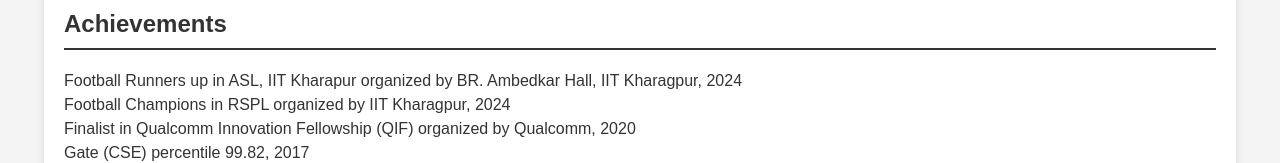
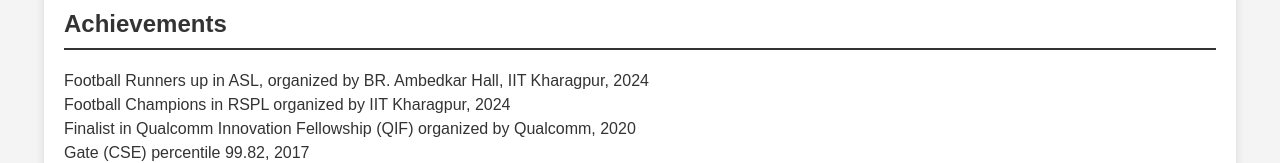
Before and after one commit to sumantasunny/sumantasunny.github.io, a plain HTML site: page index.html in a window 1280 px wide. Shown: the part 3150-3313 px from the top of the page. Drawn offline with Linux system fonts and the light colour scheme.

Commit message:
Update index.html

```diff
--- a/index.html
+++ b/index.html
@@ -275,7 +275,7 @@
     <section class="container interests">
         <h2>Achievements</h2>
         <ul>
-            <li>Football Runners up in ASL, IIT Kharapur organized by BR. Ambedkar Hall, IIT Kharagpur, 2024</li>
+            <li>Football Runners up in ASL, organized by BR. Ambedkar Hall, IIT Kharagpur, 2024</li>
             <li>Football Champions in RSPL organized by IIT Kharagpur, 2024</li>
             <li>Finalist in Qualcomm Innovation Fellowship (QIF) organized by Qualcomm, 2020</li>
             <li>Gate (CSE) percentile 99.82, 2017</li>
```
